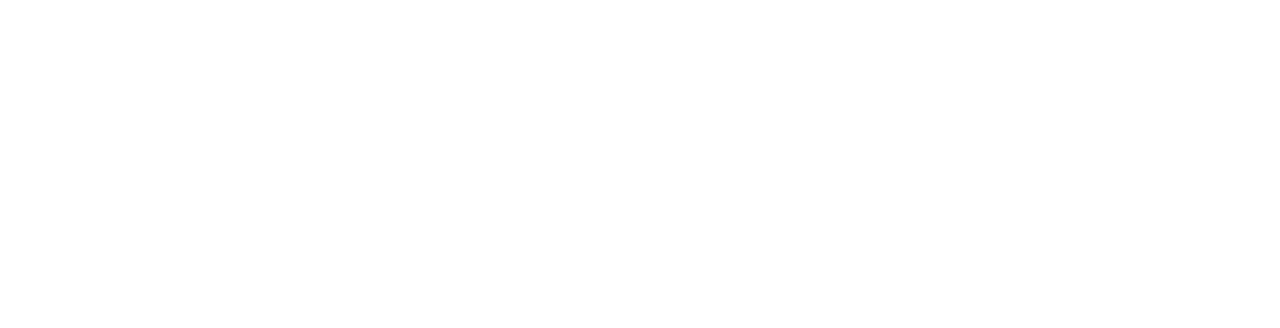
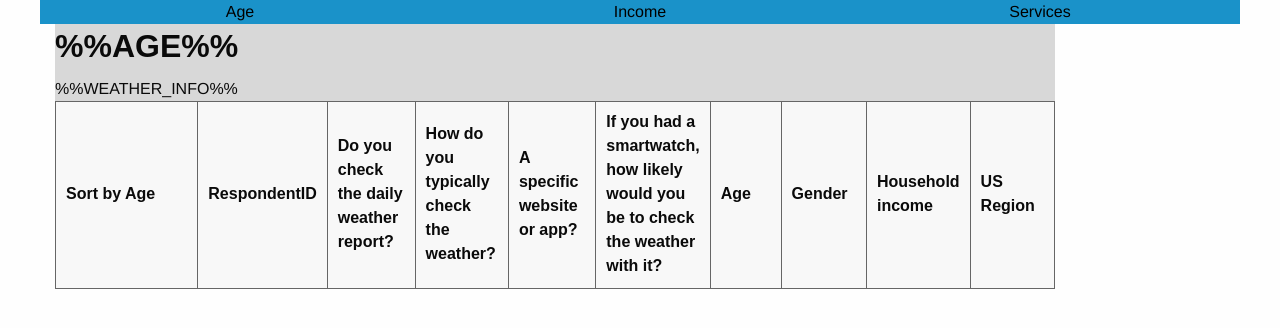
Before and after one commit to joseph-scho7642/Dynamic-Web-Server, a website: page templates/age_template.html in a window 1280 px wide. Drawn offline with Linux system fonts and the light colour scheme.

Commit message:
Possibly adding weather checking?

```diff
--- a/server.js
+++ b/server.js
@@ -9,7 +9,7 @@ let sqlite3 = require('sqlite3');
 
 let public_dir = path.join(__dirname, 'public');
 let template_dir = path.join(__dirname, 'templates');
-let db_filename = path.join(__dirname, 'weather.sqlite3');
+let db_filename = path.join(__dirname, 'db', 'weather_checking.sqlite3');
 
 let app = express();
 let port = 8000;
--- a/templates/age_template.html
+++ b/templates/age_template.html
@@ -1 +1,62 @@
 <!-- We can build something in here -->
+
+<!DOCTYPE html>
+<html>
+<head>
+	<meta charset="utf-8">
+	<meta name="viewport" content="width=device-width, initial-scale=1.0">
+	<title>Weather Checking</title>
+    <link rel="stylesheet" href="/css/foundation.css"/>
+    <link rel="stylesheet" href="/css/style.css">
+</head>
+<body>
+
+    <div class="grid-container show-for-large">
+        <!-- `grid-x` represents a row -->
+        <div class="grid-x grid-padding-x">
+            <div class="cell small-4 large-4" style="background-color: #1a92c9;"><a href="age.html">Age</a></div>
+            <div class="cell small-4 large-4" style="background-color: #1a92c9;"><a href="income.html">Income</a></div>
+            <div class="cell small-4 large-4" style="background-color: #1a92c9;"><a href="services.html">Services</a></div>
+        </div>
+    </div>
+
+    <!--
+    <div class="rangeslider">
+        <input type="range" min="1" max="100" value="10"
+            class="myslider" id="sliderRange">
+    </div>
+    -->
+    <div class="grid-container">
+        <div id="content">
+            <!--<img id="manufacturer_img" src="%%MFR_IMAGE%%" alt="%%MFR_ALT_TEXT%%" />-->
+            <h1 id="age_name">%%AGE%%</h1>
+            <div class="clear"></div>
+            <table>
+                <thead>
+                    <tr>
+                        <th class="cereal_title">Sort by Age</th>
+                        <th>RespondentID</th>
+                        <th>Do you check the daily weather report?</th>
+                        <th>How do you typically check the weather?</th>
+                        <th>A specific website or app?</th>
+                        <th>If you had a smartwatch, how likely would you be to check the weather with it?</th>
+                        <th>Age</th>
+                        <th>Gender</th>
+                        <th>Household income</th>
+                        <th>US Region</th>
+                    </tr>
+                </thead>
+                <tbody>
+                    %%WEATHER_INFO%%
+                </tbody>
+            </table>
+        </div>
+    </div>
+    <!-- include before closing </body> tag -->
+    <script src="/js/vendor.js"></script>
+    <script src="/js/foundation.js"></script>
+    <script type="application/javascript">
+        $(document).foundation();
+    </script>
+</body>
+</html>
```
Also changed, not shown: 1 other file.
